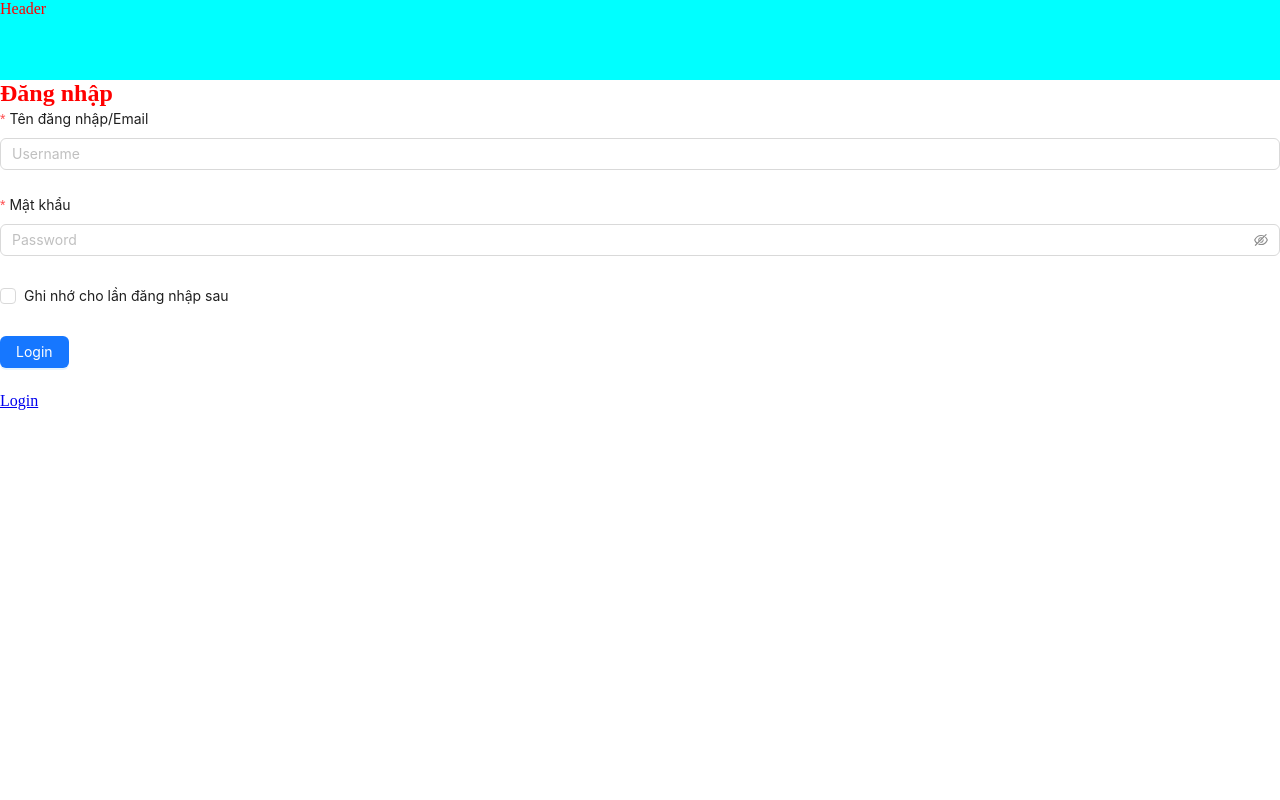
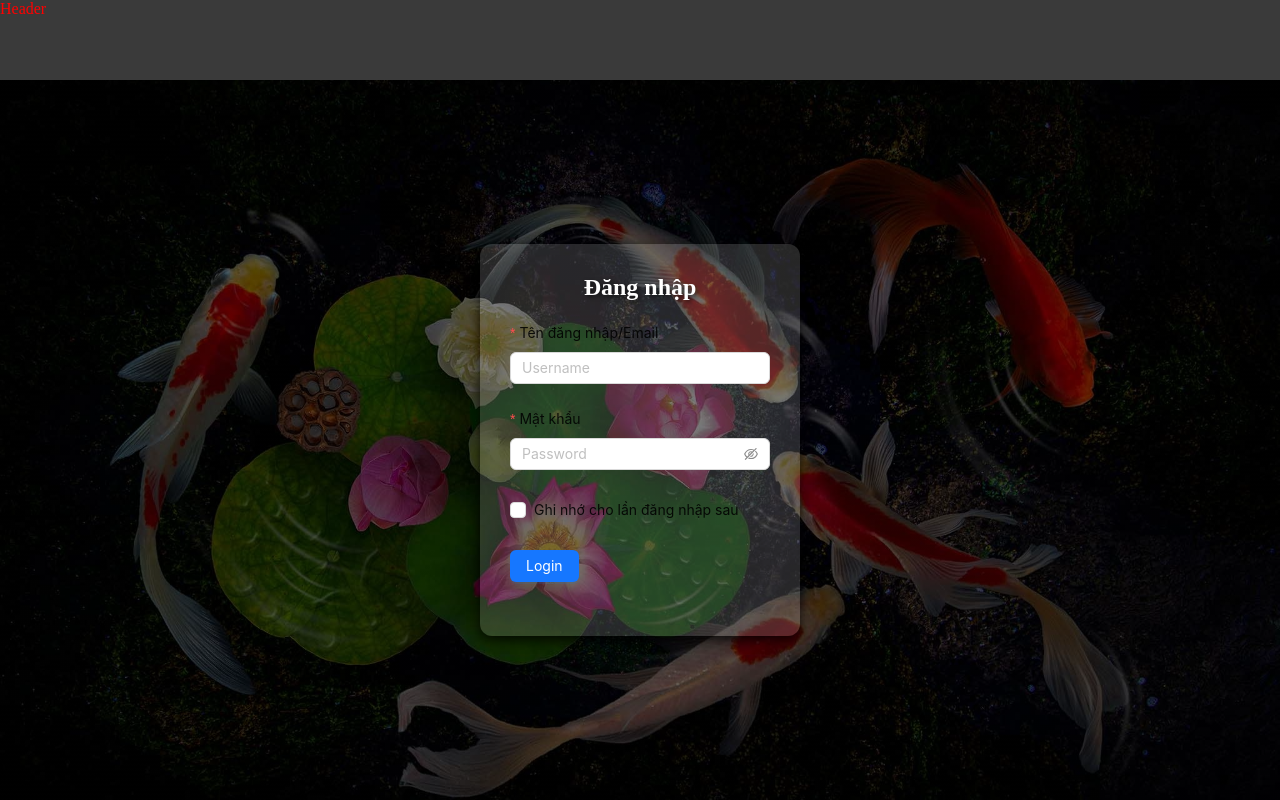
Before and after one commit to luongductrong/koi-auction-frontend, a React (Vite) app: page /login in a window 1280 px wide. Built offline with nearby package versions, Linux system fonts and the light colour scheme.

Commit message:
Update Login CSS

```diff
--- a/src/App.jsx
+++ b/src/App.jsx
@@ -11,7 +11,7 @@ function App() {
             return <Route key={index} path={route.path} element={<Page />} />;
           })}
         </Routes>
-        <Link to="/login">Login</Link>
+        {/* <Link to="/login">Login</Link> */}
       </div>
     </BrowserRouter>
   );
--- a/src/components/Header/index.module.scss
+++ b/src/components/Header/index.module.scss
@@ -1,5 +1,5 @@
 .header {
   height: 10vh;
   width: 100vw;
-  background-color: aqua;
+  background-color: rgba(0, 0, 0, 0.774);
 }
--- a/src/pages/Home/index.jsx
+++ b/src/pages/Home/index.jsx
@@ -1,5 +1,13 @@
+import { Link } from 'react-router-dom';
+
 function Home() {
-  return <h1>Home Page</h1>;
+  return (
+    <>
+      <h1>Home Page</h1>
+
+      <Link to="/login">Login</Link>
+    </>
+  );
 }
 
 export default Home;
--- a/src/pages/Login/index.jsx
+++ b/src/pages/Login/index.jsx
@@ -1,7 +1,7 @@
 import React, { useState } from 'react';
 import { Button, Form, Input, Checkbox } from 'antd';
 import Header from '../../components/Header';
-
+import styles from './index.module.scss';
 const Login = () => {
   const [loading, setLoading] = useState(false);
   const [rememberMe, setRememberMe] = useState(false);
@@ -19,9 +19,9 @@ const Login = () => {
   return (
     <>
       <Header />
-      <div>
-        <div>
-          <h2>Đăng nhập</h2>
+      <div className={styles.loginContainer}>
+        <div className={styles.loginForm}>
+          <h2 className={styles.loginTitle}>Đăng nhập</h2>
           <Form name="login" onFinish={handleFinish} onFinishFailed={handleFinishFailed} layout="vertical">
             <Form.Item
               label="Tên đăng nhập/Email"
--- a/src/pages/Login/index.module.scss
+++ b/src/pages/Login/index.module.scss
@@ -0,0 +1,28 @@
+.loginContainer {
+  background: linear-gradient(rgba(0, 0, 0, 0.6), rgba(0, 0, 0, 0.6)), url('../../assets/images/background1.jpg');
+
+  background-size: cover;
+  background-position: center;
+  display: flex;
+  justify-content: center;
+  align-items: center;
+  height: 90vh;
+  // background-color: rgba(0, 0, 0, 0.5); /* Màu đen trong suốt */
+  // background-blend-mode: overlay;
+}
+
+.loginForm {
+  background-color: rgba(255, 255, 255, 0.15);
+  padding: 30px;
+  border-radius: 12px;
+  box-shadow: 0 4px 12px rgba(0, 0, 0, 0.8);
+  width: 320px;
+}
+
+.loginTitle {
+  font-size: 24px;
+  text-align: center;
+  margin-bottom: 20px;
+  color: #fff;
+  text-shadow: 2px 2px 4px rgba(0, 0, 0, 0.6);
+}
--- a/src/routes/index.jsx
+++ b/src/routes/index.jsx
@@ -1,7 +1,10 @@
 import Home from '../pages/Home';
 import Login from '../pages/Login';
 
-const publicRoutes = [{ path: '/', component: Home }, { path: '/login', component: Login }, ,]; //không cần đăng nhập
+const publicRoutes = [
+  { path: '/', component: Home },
+  { path: '/login', component: Login },
+]; //không cần đăng nhập
 
 const privateRoutes = []; //đăng nhập
 
```
Also changed, not shown: src/assets/images/background1.jpg (added).
